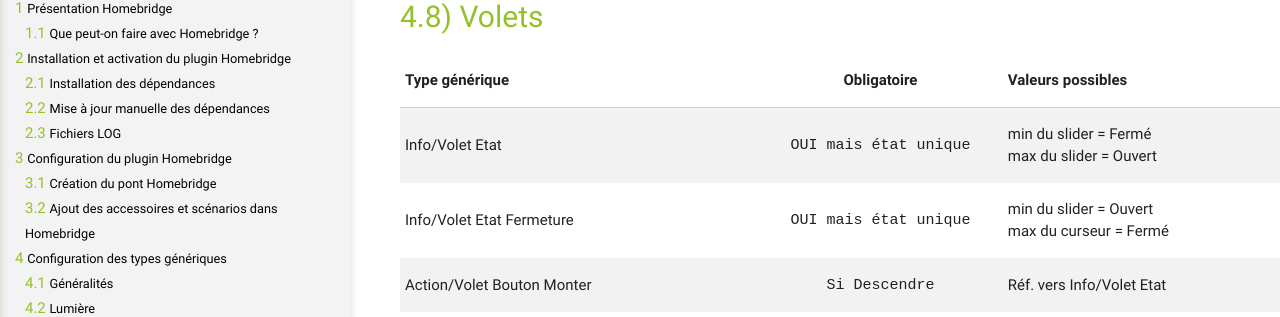
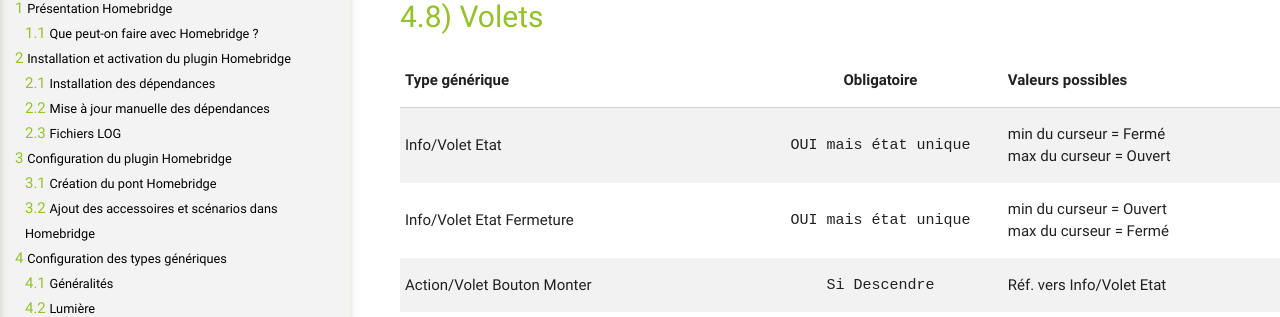
Before and after one commit to NebzHB/jeedom_docs, a Jekyll site: the page built from plugins/homebridge/fr_FR/index.md, in a window 1280 px wide and 900 px high, scrolled down 15256 px. Shown: the part 135-452 px from the top of the window. Built offline with Jekyll 4.4.1, drawn with Linux system fonts in a browser that asks for light colours.

Commit message:
Update index.md

```diff
--- a/plugins/homebridge/fr_FR/index.md
+++ b/plugins/homebridge/fr_FR/index.md
@@ -293,8 +293,8 @@
 
 |Type générique  | Obligatoire | Valeurs possibles |
 |---------------|:----------------:|----------------|
-|Info/Volet Etat|`OUI mais état unique`|min du slider = Fermé<br/>max du slider = Ouvert|
-|Info/Volet Etat Fermeture|`OUI mais état unique`|min du slider = Ouvert<br/>max du curseur = Fermé|
+|Info/Volet Etat|`OUI mais état unique`|min du curseur = Fermé<br/>max du curseur = Ouvert|
+|Info/Volet Etat Fermeture|`OUI mais état unique`|min du curseur = Ouvert<br/>max du curseur = Fermé|
 |Action/Volet Bouton Monter|`Si Descendre`|Réf. vers Info/Volet Etat|
 |Action/Volet Bouton Descendre|`Si Monter`|Réf. vers Info/Volet Etat|
 |Action/Volet Bouton Stop|`NON Utilisé`|N/A|
```
